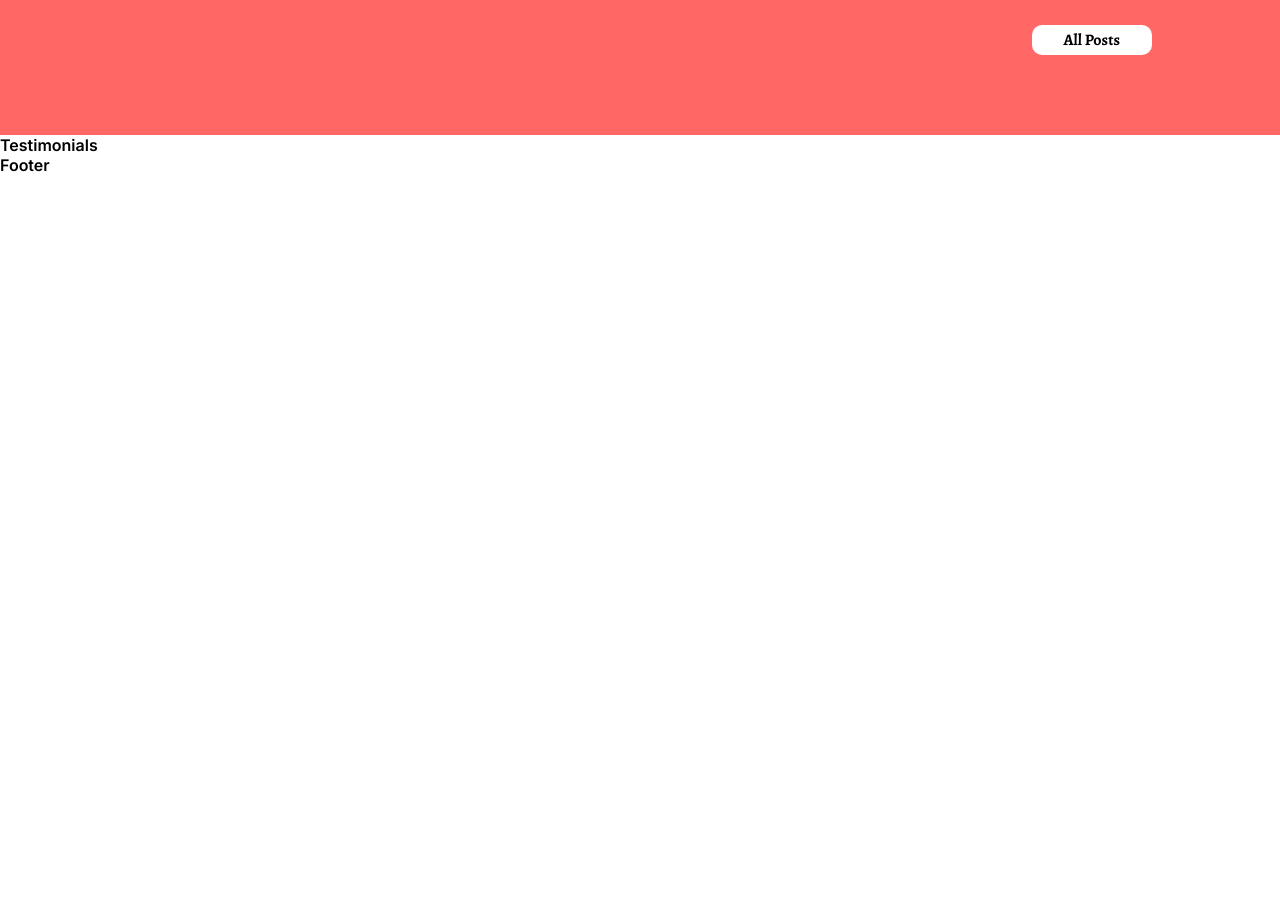
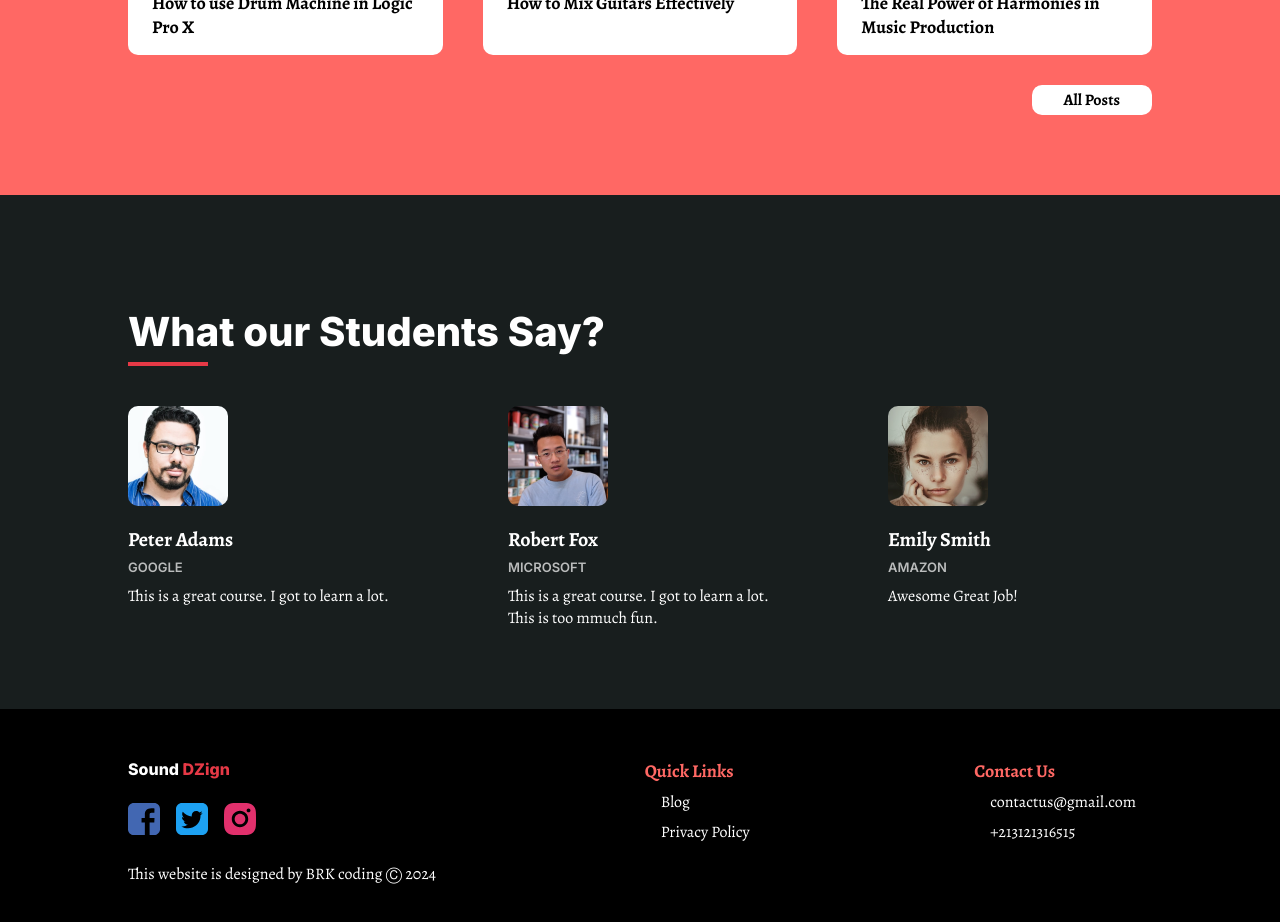
Before and after one commit to bhuwan070/SoundDesignReact, a React (Vite) app: page / in a window 1280 px wide. Shown: the part 2200-3122 px from the top of the page. Before the commit the page ends 2375 px from the top, so only its background shows below. Built offline with nearby package versions, Linux system fonts and the light colour scheme.

Commit message:
My fifth commit

```diff
--- a/src/Components/Footer/Footer.css
+++ b/src/Components/Footer/Footer.css
@@ -0,0 +1,48 @@
+footer .content-container {
+    padding: 50px 0;
+    display: flex;
+    justify-content: space-between;
+}
+
+footer .social-icons {
+    display: flex;
+    gap: 16px;
+    margin: 24px 0;
+}
+
+footer a {
+    color: #fff;
+}
+
+footer .copyright {
+    font-family: "Alegreya", serif;
+    font-weight: 400;
+    font-size: 16px;
+    line-height: 22px;
+    color: #fff;
+}
+
+footer h3 {
+    color: var(--pink-color);
+    font-family: "Alegreya", serif;
+    font-weight: 700;
+    font-size: 18px;
+    margin: 0;
+}
+
+footer a:hover {
+    text-decoration: underline;
+}
+
+footer .links ul {
+    list-style: none;
+    padding: 0;
+    margin: 0;
+}
+
+footer .links ul li {
+    font-family: "Alegreya", serif;
+    font-weight: 400;
+    font-size: 16px;
+    margin: 8px 16px;
+}
--- a/src/Components/Footer/Footer.jsx
+++ b/src/Components/Footer/Footer.jsx
@@ -1,10 +1,63 @@
-import React from 'react'
-import "./Footer.css"
+import React from "react";
+import "./Footer.css";
+import { facebookLogo, twitterLogo, instagramLogo } from "../../assets";
 
 const Footer = () => {
   return (
-    <div>Footer</div>
-  )
-}
+    <footer className="black">
+      <div className="wrapper">
+        <div className="content-container">
+          <div className="link">
+            <a href="#" className="logo">
+              Sound <span className="red">DZign</span>
+            </a>
 
-export default Footer
+            <div className="social-icons">
+              <a href="#">
+                <img src={facebookLogo} alt="" />
+              </a>
+              <a href="#">
+                <img src={twitterLogo} alt="" />
+              </a>
+              <a href="#">
+                <img src={instagramLogo} alt="" />
+              </a>
+            </div>
+
+            <div className="copyright">
+              This website is designed by BRK coding Ⓒ 2024
+            </div>
+          </div>
+
+          <div className="links">
+            <h3>Quick Links</h3>
+            <ul>
+              <li>
+                <a href="#">Blog</a>
+              </li>
+
+              <li>
+                <a href="#">Privacy Policy</a>
+              </li>
+            </ul>
+          </div>
+
+          <div className="links">
+            <h3>Contact Us</h3>
+            <ul>
+              <li>
+                <a href="#">contactus@gmail.com</a>
+              </li>
+
+              <li>
+                <a href="#">+213121316515</a>
+              </li>
+            </ul>
+          </div>
+        </div>
+      </div>
+    </footer>
+  );
+};
+
+export default Footer;
--- a/src/Components/Info/Info.css
+++ b/src/Components/Info/Info.css
@@ -4,6 +4,7 @@
   align-items: center;
   width: 100%;
   gap: 4px;
+  margin-top: 60px;
 }
 
 #info .info-content .amount {
--- a/src/Components/Navbar/Navbar.jsx
+++ b/src/Components/Navbar/Navbar.jsx
@@ -1,5 +1,6 @@
 import React from 'react'
 import "./Navbar.css"
+// import "../Info"
 
 const Navbar = () => {
   return (
@@ -10,19 +11,19 @@ const Navbar = () => {
 
       <ul>
         <li>
-          <a href="#">Course Details</a>
+          <a href="#topics">Course Details</a>
         </li>
 
         <li>
-          <a href="#">About</a>
+          <a href="#info">About</a>
         </li>
 
         <li>
-          <a href="#">Blog</a>
+          <a href="#blog">Blog</a>
         </li>
 
         <li>
-          <a href="#">Testimonials</a>
+          <a href="#testimonials">Testimonials</a>
         </li>
 
       </ul>
--- a/src/Components/Testimonials/Testimonials.css
+++ b/src/Components/Testimonials/Testimonials.css
@@ -0,0 +1,38 @@
+#testimonials .content-container {
+    margin-top: 50px;
+    justify-content: space-between;
+}
+
+#testimonials .testimonial {
+    width: 264px;
+}
+
+#testimonials .testimonial img {
+    width: 100px;
+    height: 100px;
+    border-radius: 10px;
+}
+
+#testimonials .testimonial .name {
+    font-family: "Alegreya", serif;
+    font-weight: 700;
+    font-size: 20px;
+    margin-top: 16px;
+}
+
+#testimonials .testimonial .company-name {
+
+    font-size: 13px;
+    text-transform: uppercase;
+    padding: 6px 0;
+    opacity: 0.7;
+
+}
+
+#testimonials .testimonial .review {
+    font-family: "Alegreya", serif;
+    font-weight: 400;
+    font-size: 16px;
+    margin-top: 4px;
+    line-height: 22px;
+}
--- a/src/Components/Testimonials/Testimonials.jsx
+++ b/src/Components/Testimonials/Testimonials.jsx
@@ -1,9 +1,50 @@
 import React from 'react'
 import "./Testimonials.css"
+import { testimonial1, testimonial2, testimonial3 } from '../../assets'
 
 const Testimonials = () => {
   return (
-    <div>Testimonials</div>
+    <section id="testimonials" className='dark-gray'>
+      <div className="wrapper">
+        <h2>What our Students Say?</h2>
+
+        <div className="content-container">
+          <div className="testimonial">
+            <img src={testimonial1} />
+            <div className="reviewer-details">
+              <div className="name">Peter Adams</div>
+              <div className="company-name">Google</div>
+              <div className="review">
+                This is a great course. I got to learn a lot.
+              </div>
+            </div>
+          </div>
+
+          <div className="testimonial">
+            <img src={testimonial2} />
+            <div className="reviewer-details">
+              <div className="name">Robert Fox</div>
+              <div className="company-name">Microsoft</div>
+              <div className="review">
+                This is a great course. I got to learn a lot.
+                This is too mmuch fun.
+              </div>
+            </div>
+          </div>
+
+          <div className="testimonial">
+            <img src={testimonial3} />
+            <div className="reviewer-details">
+              <div className="name">Emily Smith</div>
+              <div className="company-name">Amazon</div>
+              <div className="review">
+                Awesome Great Job!
+              </div>
+            </div>
+          </div>
+        </div>
+      </div>
+    </section>
   )
 }
 
--- a/src/index.css
+++ b/src/index.css
@@ -12,10 +12,17 @@
     box-sizing: border-box;
 }
 
+
+html {
+    scroll-behavior: smooth;
+}
+
+
 body{
     margin: 0;
     font-family: "Inter", sans-serif;
 }
+
 
 .wrapper{
     max-width: 1024px;
```
